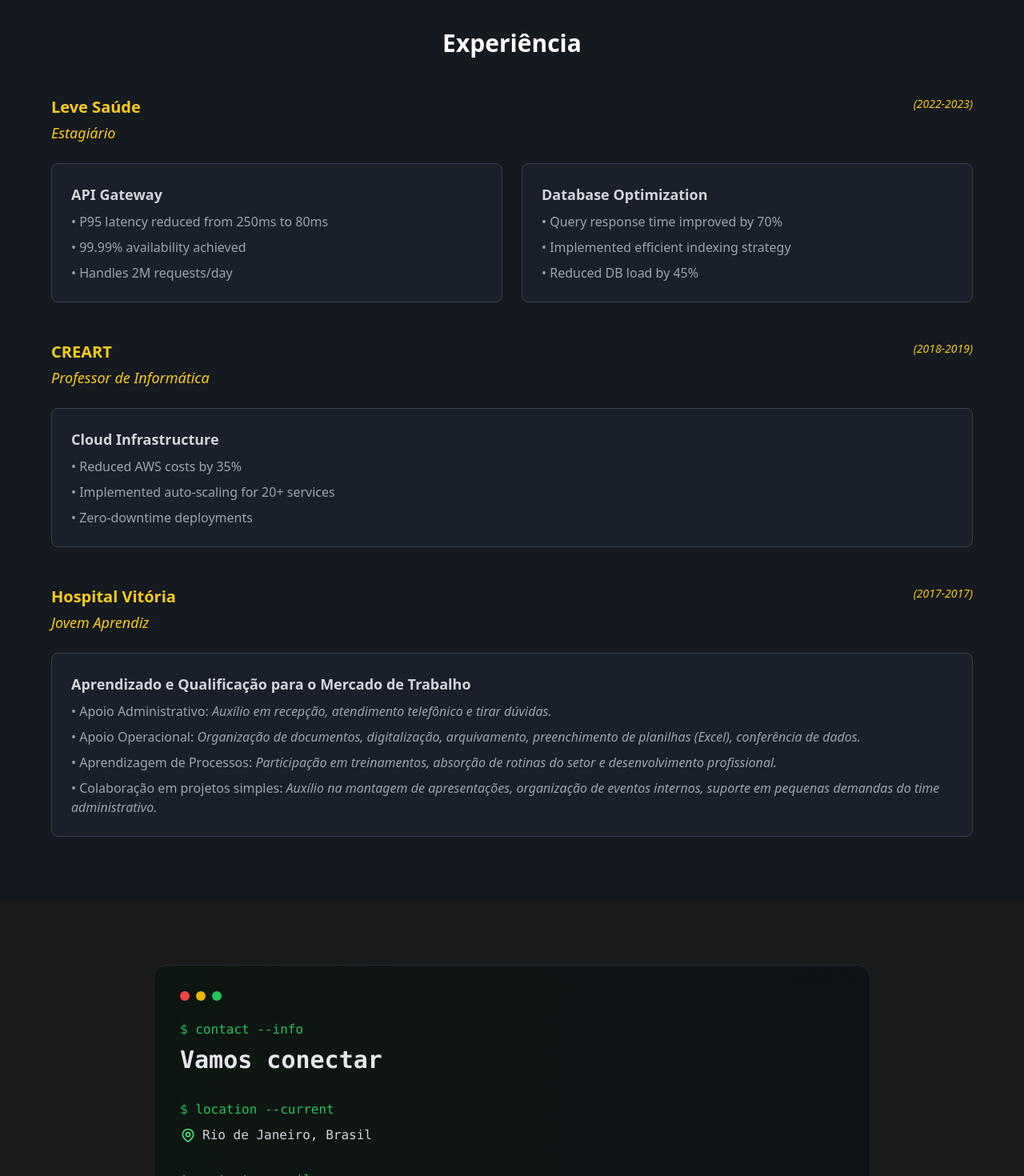
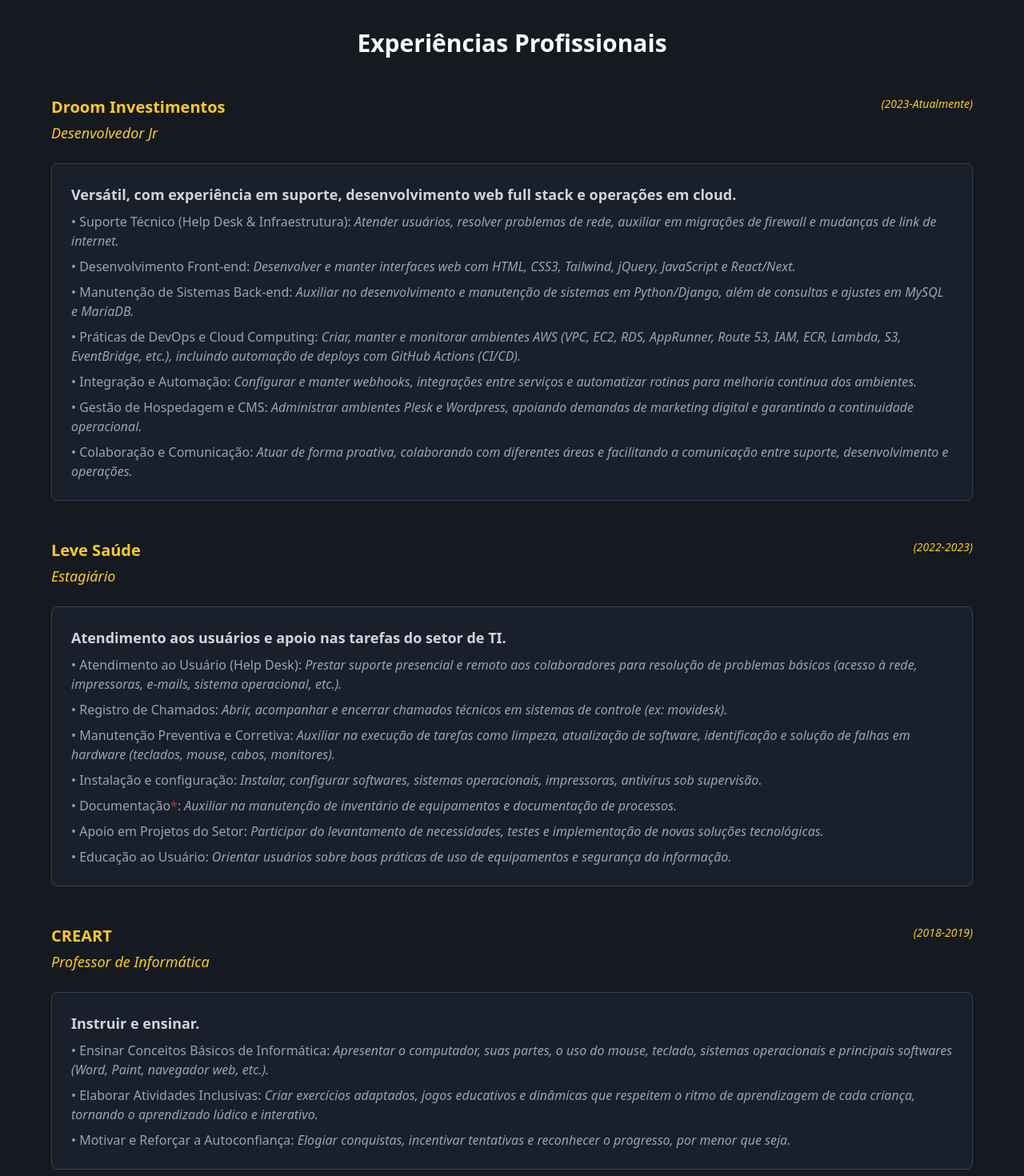
Before and after one commit to filipealmeida97/myResume, a Next.js app: page / in a window 1280 px wide. Shown: the part 1960-3430 px from the top of the page at 80% size. Built offline with nearby package versions, Linux system fonts and the light colour scheme.

Commit message:
added experience

```diff
--- a/app/components/TechnicalMetrics.tsx
+++ b/app/components/TechnicalMetrics.tsx
@@ -7,11 +7,64 @@
 		<section className="py-20 px-4 bg-gray-900/50">
 			<div className="max-w-6xl mx-auto">
 				<motion.h2 initial={{ opacity: 0 }} whileInView={{ opacity: 1 }} viewport={{ once: true }} className="text-3xl font-bold mb-12 text-center">
-					Experiência
+					Experiências Profissionais
 				</motion.h2>
 
 				<div className="grid grid-cols-1 gap-12">
-					{/* System Performance */}
+					{/* Droom Investimentos */}
+					<div>
+						<div className='grid  grid-cols-2'>
+							<div className='flex flex-col justify-start'>
+								<h3 className="text-xl font-semibold mb-1 text-yellow-400">Droom Investimentos</h3>
+								<p className="text-lg font-light italic mb-6 text-yellow-400">Desenvolvedor Jr</p>
+							</div>
+							<div className='flex justify-end'>
+								<p className='text-sm text-yellow-400 italic'>(2023-Atualmente)</p>
+							</div>
+						</div>
+						<div className="grid grid-cols-1 md:grid-cols-1 gap-6">
+							<motion.div
+								initial={{ opacity: 0, scale: 0.95 }}
+								whileInView={{ opacity: 1, scale: 1 }}
+								viewport={{ once: true }}
+								className="bg-gray-800/50 rounded-lg p-6 border border-gray-700"
+							>
+								<h4 className="text-lg font-semibold text-gray-300">Versátil, com experiência em suporte, desenvolvimento web full stack e operações em cloud.</h4>
+                <ul className="mt-2 space-y-2 text-gray-400">
+                  <li className='italic'>
+                    <span className='not-italic'>• Suporte Técnico (Help Desk & Infraestrutura): </span>
+                    Atender usuários, resolver problemas de rede, auxiliar em migrações de firewall e mudanças de link de internet.
+                  </li>
+                  <li className='italic'>
+                    <span className='not-italic'>• Desenvolvimento Front-end: </span>
+                    Desenvolver e manter interfaces web com HTML, CSS3, Tailwind, jQuery, JavaScript e React/Next.
+                  </li>
+                  <li className='italic'>
+                    <span className='not-italic'>• Manutenção de Sistemas Back-end: </span>
+                    Auxiliar no desenvolvimento e manutenção de sistemas em Python/Django, além de consultas e ajustes em MySQL e MariaDB.
+                  </li>
+                  <li className='italic'>
+                    <span className='not-italic'>• Práticas de DevOps e Cloud Computing: </span>
+                    Criar, manter e monitorar ambientes AWS (VPC, EC2, RDS, AppRunner, Route 53, IAM, ECR, Lambda, S3, EventBridge, etc.), incluindo automação de deploys com GitHub Actions (CI/CD).
+                  </li>
+                  <li className='italic'>
+                    <span className='not-italic'>• Integração e Automação: </span>
+                    Configurar e manter webhooks, integrações entre serviços e automatizar rotinas para melhoria contínua dos ambientes.
+                  </li>
+                  <li className='italic'>
+                    <span className='not-italic'>• Gestão de Hospedagem e CMS: </span>
+                    Administrar ambientes Plesk e Wordpress, apoiando demandas de marketing digital e garantindo a continuidade operacional.
+                  </li>
+                  <li className='italic'>
+                    <span className='not-italic'>• Colaboração e Comunicação: </span>
+                    Atuar de forma proativa, colaborando com diferentes áreas e facilitando a comunicação entre suporte, desenvolvimento e operações.
+                  </li>
+                </ul>
+							</motion.div>
+						</div>
+					</div>
+
+					{/* Leve Saúde */}
 					<div>
 						<div className='grid  grid-cols-2'>
 							<div className='flex flex-col justify-start'>
@@ -22,37 +75,46 @@
 								<p className='text-sm text-yellow-400 italic'>(2022-2023)</p>
 							</div>
 						</div>
-						<div className="grid grid-cols-1 md:grid-cols-2 gap-6">
+						<div className="grid grid-cols-1 md:grid-cols-1 gap-6">
 							<motion.div
 								initial={{ opacity: 0, scale: 0.95 }}
 								whileInView={{ opacity: 1, scale: 1 }}
 								viewport={{ once: true }}
 								className="bg-gray-800/50 rounded-lg p-6 border border-gray-700"
 							>
-								<h4 className="text-lg font-semibold text-gray-300">API Gateway</h4>
+								<h4 className="text-lg font-semibold text-gray-300">Atendimento aos usuários e apoio nas tarefas do setor de TI.</h4>
 								<ul className="mt-2 space-y-2 text-gray-400">
-									<li>• P95 latency reduced from 250ms to 80ms</li>
-									<li>• 99.99% availability achieved</li>
-									<li>• Handles 2M requests/day</li>
-								</ul>
-							</motion.div>
-							<motion.div
-								initial={{ opacity: 0, scale: 0.95 }}
-								whileInView={{ opacity: 1, scale: 1 }}
-								viewport={{ once: true }}
-								className="bg-gray-800/50 rounded-lg p-6 border border-gray-700"
-							>
-								<h4 className="text-lg font-semibold text-gray-300">Database Optimization</h4>
-								<ul className="mt-2 space-y-2 text-gray-400">
-									<li>• Query response time improved by 70%</li>
-									<li>• Implemented efficient indexing strategy</li>
-									<li>• Reduced DB load by 45%</li>
+									<li className='italic'>
+                    <span className='not-italic'>• Atendimento ao Usuário (Help Desk): </span>
+                    Prestar suporte presencial e remoto aos colaboradores para resolução de problemas
+                    básicos (acesso à rede, impressoras, e-mails, sistema operacional, etc.).
+                  </li>
+									<li className='italic'>
+                    <span className='not-italic'>• Registro de Chamados: </span>
+                    Abrir, acompanhar e encerrar chamados técnicos em sistemas de controle (ex: movidesk).
+                  </li>
+									<li className='italic'><span className='not-italic'>• Manutenção Preventiva e Corretiva: </span>
+                    Auxiliar na execução de tarefas como limpeza, atualização de software, identificação e solução de
+                    falhas em hardware (teclados, mouse, cabos, monitores).
+                  </li>
+									<li className='italic'><span className='not-italic'>• Instalação e configuração: </span>
+                    Instalar, configurar softwares, sistemas operacionais, impressoras, antivírus sob supervisão.
+                  </li>
+									<li className='italic'><span className='not-italic'>• Documentação<span className='text-red-600'>*</span>: </span>
+                    Auxiliar na manutenção de inventário de equipamentos e documentação de processos.
+                  </li>
+									<li className='italic'><span className='not-italic'>• Apoio em Projetos do Setor: </span>
+                    Participar do levantamento de necessidades, testes e implementação de novas soluções tecnológicas.
+                  </li>
+									<li className='italic'><span className='not-italic'>• Educação ao Usuário: </span>
+                    Orientar usuários sobre boas práticas de uso de equipamentos e segurança da informação.
+                  </li>
 								</ul>
 							</motion.div>
 						</div>
 					</div>
 
-					{/* Infrastructure & DevOps */}
+					{/* CREART */}
 					<div>
 						<div className='grid  grid-cols-2'>
 							<div className='flex flex-col justify-start'>
@@ -70,17 +132,29 @@
 								viewport={{ once: true }}
 								className="bg-gray-800/50 rounded-lg p-6 border border-gray-700"
 							>
-								<h4 className="text-lg font-semibold text-gray-300">Cloud Infrastructure</h4>
+								<h4 className="text-lg font-semibold text-gray-300">Instruir e ensinar.</h4>
 								<ul className="mt-2 space-y-2 text-gray-400">
-									<li>• Reduced AWS costs by 35%</li>
-									<li>• Implemented auto-scaling for 20+ services</li>
-									<li>• Zero-downtime deployments</li>
+									<li className='italic'>
+										<span className='not-italic'>• Ensinar Conceitos Básicos de Informática: </span>
+										Apresentar o computador, suas partes, o uso do mouse, teclado, sistemas operacionais
+										e principais softwares (Word, Paint, navegador web, etc.).
+									</li>
+									<li className='italic'>
+										<span className='not-italic'>• Elaborar Atividades Inclusivas: </span>
+										Criar exercícios adaptados,
+										jogos educativos e dinâmicas que respeitem o ritmo de aprendizagem
+										de cada criança, tornando o aprendizado lúdico e interativo.
+									</li>
+									<li className='italic'>
+										<span className='not-italic'>• Motivar e Reforçar a Autoconfiança: </span>
+										Elogiar conquistas, incentivar tentativas e reconhecer o progresso, por menor que seja.
+									</li>
 								</ul>
 							</motion.div>
 						</div>
 					</div>
 
-					{/* Development & Leadership */}
+					{/* Hospital Vitória */}
 					<div>
 						<div className='grid  grid-cols-2'>
 							<div className='flex flex-col justify-start'>
@@ -98,7 +172,7 @@
 								viewport={{ once: true }}
 								className="bg-gray-800/50 rounded-lg p-6 border border-gray-700"
 							>
-								<h4 className="text-lg font-semibold text-gray-300">Aprendizado e Qualificação para o Mercado de Trabalho</h4>
+								<h4 className="text-lg font-semibold text-gray-300">Aprendizado e qualificação para o mercado de trabalho.</h4>
 								<ul className="mt-2 space-y-2 text-gray-400">
 									<li className='italic '><span className='not-italic'>• Apoio Administrativo:</span> Auxílio em recepção, atendimento telefônico e tirar dúvidas.</li>
 									<li className='italic '><span className='not-italic'>• Apoio Operacional:</span> Organização de documentos, digitalização, arquivamento, preenchimento de planilhas (Excel), conferência de dados.</li>
```
